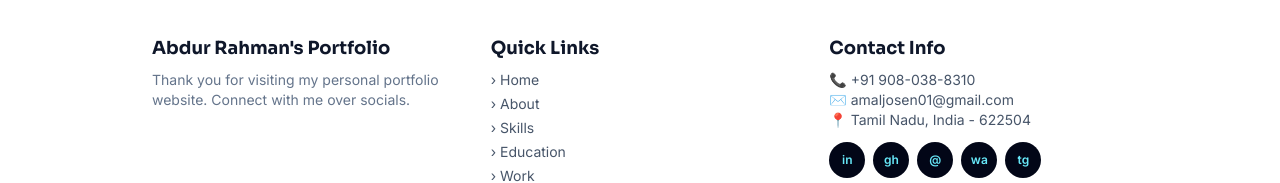
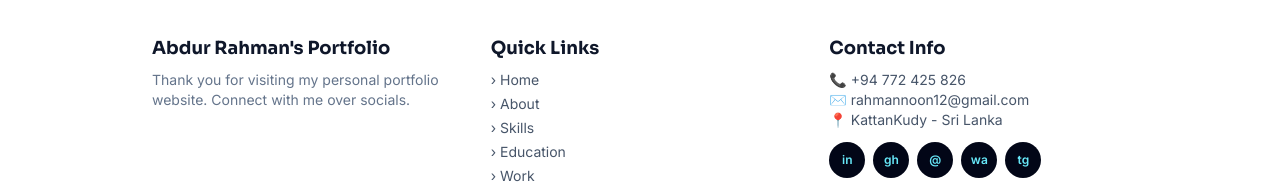
Before and after one commit to marazinaburahman-design/Portfolio, a React (Vite) app: page / in a window 1280 px wide. Shown: the part 6524-6707 px from the top of the page. Built offline with nearby package versions, Linux system fonts and the light colour scheme.

Commit message:
Update Footer.jsx

```diff
--- a/src/components/Footer.jsx
+++ b/src/components/Footer.jsx
@@ -17,7 +17,7 @@ export default function Footer() {
         </MotionReveal>
         <MotionReveal direction="left" delay={0.12}>
           <h3 className="font-bold text-lg">Contact Info</h3>
-          <p className="text-slate-600 text-sm mt-2">📞 +91 908-038-8310</p><p className="text-slate-600 text-sm">✉️ amaljosen01@gmail.com</p><p className="text-slate-600 text-sm">📍 Tamil Nadu, India - 622504</p>
+          <p className="text-slate-600 text-sm mt-2">📞 +94 772 425 826</p><p className="text-slate-600 text-sm">✉️ rahmannoon12@gmail.com</p><p className="text-slate-600 text-sm">📍 KattanKudy - Sri Lanka</p>
           <div className="flex gap-2 mt-3"><Social label="in" /><Social label="gh" /><Social label="@" /><Social label="wa" /><Social label="tg" /></div>
         </MotionReveal>
       </div>
```
